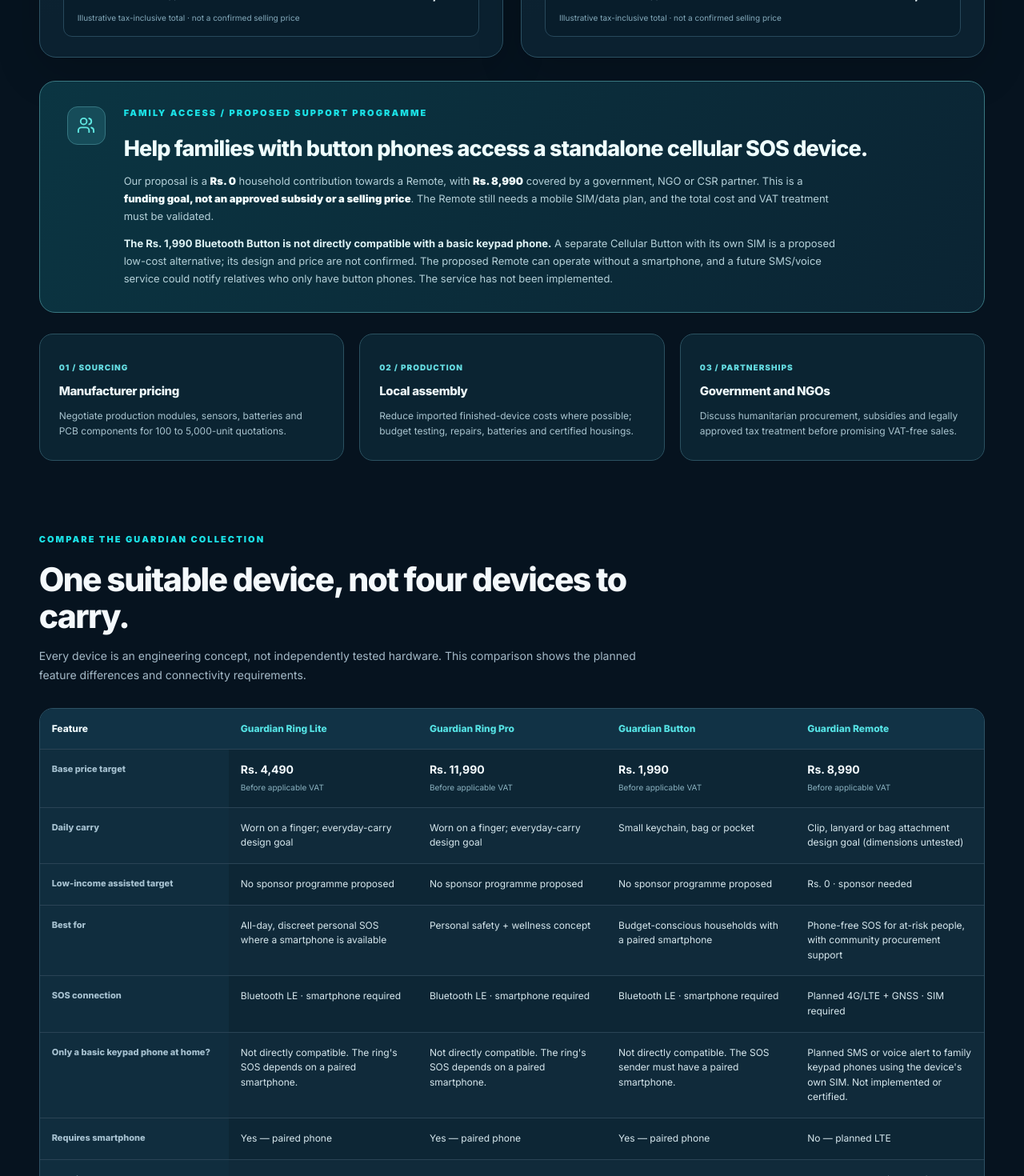
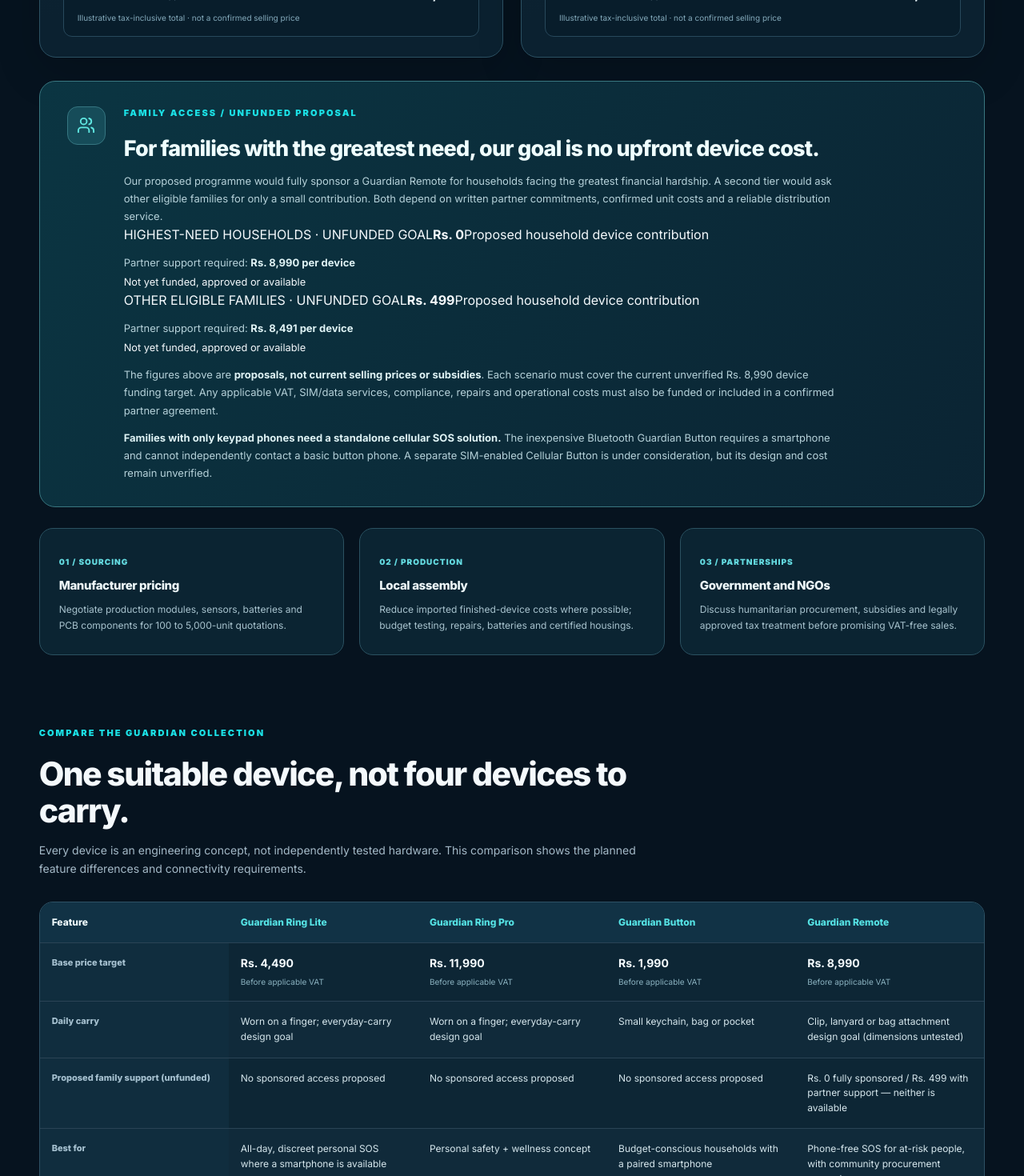
Before and after one commit to teldigi5-wq/reliefmesh, a Next.js app: page / in a window 1280 px wide. Shown: the part 5260-6730 px from the top of the page at 80% size. Built offline with nearby package versions, Linux system fonts and the light colour scheme.

Commit message:
Explain fully sponsored and low-contribution family plans without implying availability

```diff
--- a/src/app/page.tsx
+++ b/src/app/page.tsx
@@ -391,11 +391,28 @@ export default function LandingPage() {
           </div>
           <div className="rm-family-access-plan" role="note" data-rm-reveal="section">
             <div className="rm-family-plan-icon"><Users size={23} aria-hidden="true" /></div>
-            <div>
-              <span className="rm-section-index">FAMILY ACCESS / PROPOSED SUPPORT PROGRAMME</span>
-              <h3>Help families with button phones access a standalone cellular SOS device.</h3>
-              <p>Our proposal is a <strong>{formatLkr(guardianPricing["guardian-remote"].communitySupportGoalLkr ?? 0)}</strong> household contribution towards a Remote, with <strong>{formatLkr(proposedSupportGap(guardianPricing["guardian-remote"]))}</strong> covered by a government, NGO or CSR partner. This is a <strong>funding goal, not an approved subsidy or a selling price</strong>. The Remote still needs a mobile SIM/data plan, and the total cost and VAT treatment must be validated.</p>
-              <p><b>The Rs. 1,990 Bluetooth Button is not directly compatible with a basic keypad phone.</b> A separate Cellular Button with its own SIM is a proposed low-cost alternative; its design and price are not confirmed. The proposed Remote can operate without a smartphone, and a future SMS/voice service could notify relatives who only have button phones. The service has not been implemented.</p>
+            <div className="rm-family-plan-content">
+              <span className="rm-section-index">FAMILY ACCESS / UNFUNDED PROPOSAL</span>
+              <h3>For families with the greatest need, our goal is no upfront device cost.</h3>
+              <p>Our proposed programme would fully sponsor a Guardian Remote for households facing the greatest financial hardship. A second tier would ask other eligible families for only a small contribution. Both depend on written partner commitments, confirmed unit costs and a reliable distribution service.</p>
+              <div className="rm-family-access-tiers" aria-label="Proposed household contributions; no funding is currently available">
+                <div className="rm-family-access-tier">
+                  <span className="rm-family-tier-label">HIGHEST-NEED HOUSEHOLDS · UNFUNDED GOAL</span>
+                  <strong>{formatLkr(guardianPricing["guardian-remote"].communitySupportGoalLkr ?? 0)}</strong>
+                  <span className="rm-family-tier-subtitle">Proposed household device contribution</span>
+                  <p>Partner support required: <b>{formatLkr(proposedSupportGap(guardianPricing["guardian-remote"]))} per device</b></p>
+                  <small>Not yet funded, approved or available</small>
+                </div>
+                <div className="rm-family-access-tier">
+                  <span className="rm-family-tier-label">OTHER ELIGIBLE FAMILIES · UNFUNDED GOAL</span>
+                  <strong>{formatLkr(guardianPricing["guardian-remote"].communitySharedContributionLkr ?? 0)}</strong>
+                  <span className="rm-family-tier-subtitle">Proposed household device contribution</span>
+                  <p>Partner support required: <b>{formatLkr(proposedSupportGap(guardianPricing["guardian-remote"], guardianPricing["guardian-remote"].communitySharedContributionLkr))} per device</b></p>
+                  <small>Not yet funded, approved or available</small>
+                </div>
+              </div>
+              <p>The figures above are <b>proposals, not current selling prices or subsidies</b>. Each scenario must cover the current unverified {formatLkr(guardianPricing["guardian-remote"].targetRetailLkr)} device funding target. Any applicable VAT, SIM/data services, compliance, repairs and operational costs must also be funded or included in a confirmed partner agreement.</p>
+              <p><b>Families with only keypad phones need a standalone cellular SOS solution.</b> The inexpensive Bluetooth Guardian Button requires a smartphone and cannot independently contact a basic button phone. A separate SIM-enabled Cellular Button is under consideration, but its design and cost remain unverified.</p>
             </div>
           </div>
           <div className="rm-bulk-strategy" aria-label="How ReliefMesh aims to lower device costs" data-rm-reveal="section">
@@ -424,10 +441,15 @@ export default function LandingPage() {
                   <tr><th scope="row">Daily carry</th>
                     {products.map(p => <td key={p.slug}>{guardianPricing[p.slug].portability}</td>)}
                   </tr>
-                  <tr><th scope="row">Low-income assisted target</th>
+                  <tr><th scope="row">Proposed family support (unfunded)</th>
                     {products.map(p => {
-                      const supportGoal = guardianPricing[p.slug].communitySupportGoalLkr;
-                      return <td key={p.slug}>{supportGoal === undefined ? "No sponsor programme proposed" : formatLkr(supportGoal) + " · sponsor needed"}</td>;
+                      const cost = guardianPricing[p.slug];
+                      const free = cost.communitySupportGoalLkr;
+                      const shared = cost.communitySharedContributionLkr;
+                      return <td key={p.slug}>{free === undefined || shared === undefined
+                        ? "No sponsored access proposed"
+                        : formatLkr(free) + " fully sponsored / " + formatLkr(shared) + " with partner support — neither is available"
+                      }</td>;
                     })}
                   </tr>
                   <tr><th scope="row">Best for</th>
```
